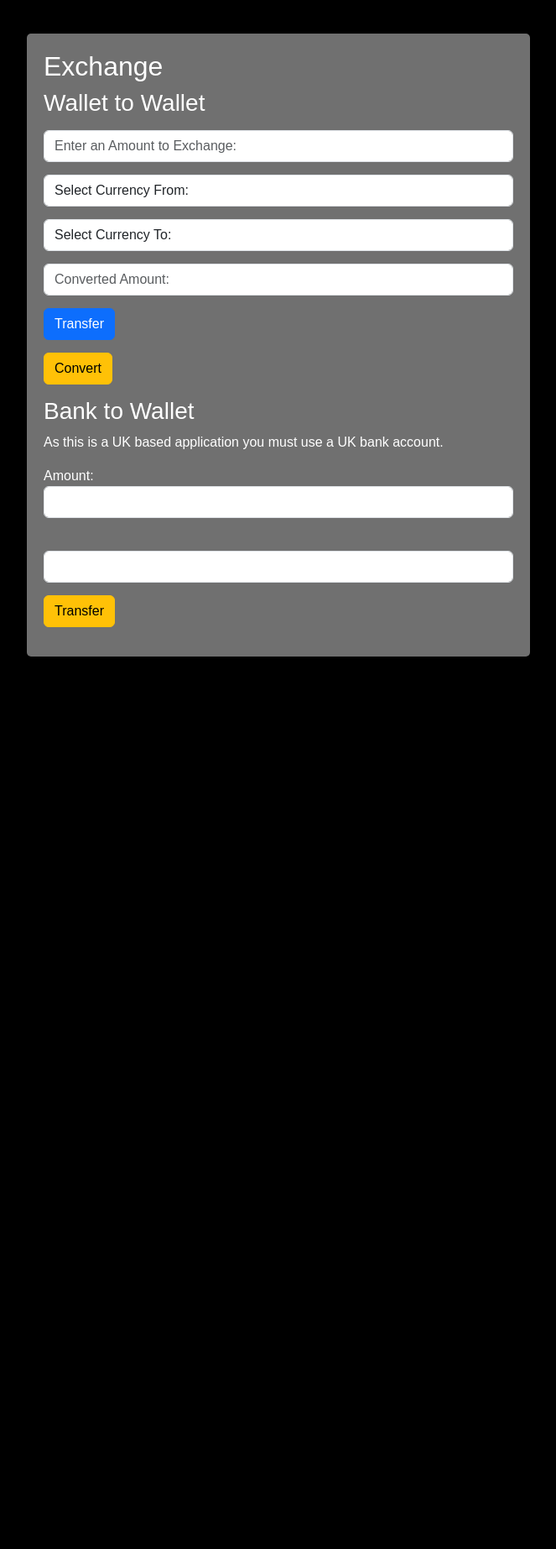
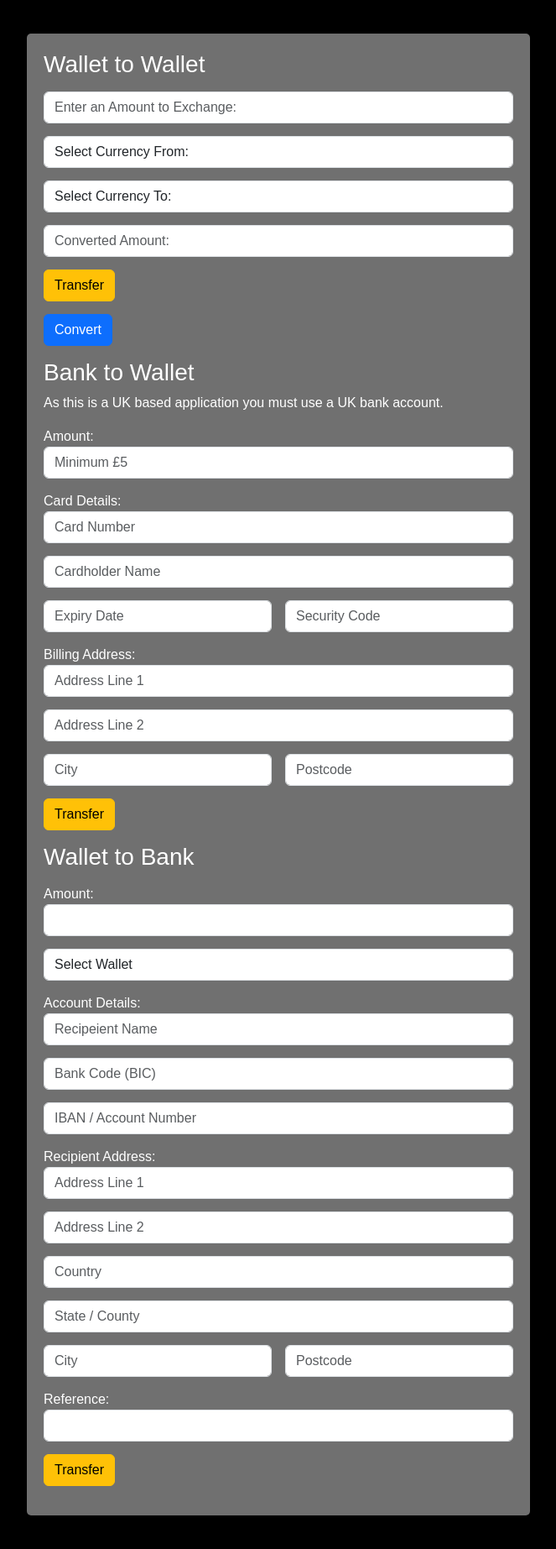
Before and after one commit to TZevs/CTAcode, a PHP site: page /transaction.php in a window 1280 px wide. Shown: the part 200-2045 px from the top of the page at 84% size, without its empty margins (308-971 px from the left). Before the commit the page ends 982 px from the top, so only its background shows below. Run offline with PHP 8.4, Linux system fonts and the light colour scheme; the visitor is signed in with stand-in values (Sample User, id 1); tables that the repository leaves empty or names only in its code hold one stand-in row (values such as "Sample post"); some libraries are stand-ins or nearby versions.

Commit message:
Bank to Wallet Done

```diff
--- a/index.php
+++ b/index.php
@@ -27,5 +27,6 @@
                 </ul>
             </nav>
         </header>
+        </div>
     </body>
 </html>
--- a/register.php
+++ b/register.php
@@ -61,7 +61,8 @@
                     } else {
                         $addRecord = "INSERT INTO customeraccounts (first_name, middle_name, last_name, email_address, password, dob) VALUES ('$firstName','$middleName','$lastName','$email','$hashed_Password','$dob')";
                         if ($conn->query($addRecord) === TRUE) {
-                            // Add a GBP wallet for the customer here.
+                            // $addWallet = "INSERT INTO currencywallet (customer_id, currency_id, amount) VALUES ('', 'GBP', 0)";
+                            // Find the customer_id of the most recent customer and add 1.
                             echo "<div class='alert alert-success'>Successfully Registered. <a href='login.php'>Login.</a></div>";
                         } else {
                             echo "<div class='alert alert-danger'>Error adding account: " . $conn->error . "</div>";
--- a/styles/main.css
+++ b/styles/main.css
@@ -104,3 +104,7 @@ header {
     color: white;
     text-decoration: none;
 }
+
+.gap {
+    padding: 10px;
+}
--- a/transaction.php
+++ b/transaction.php
@@ -5,12 +5,13 @@
         header("Location: login.php");
         exit();
     }
+
     $userEmail = $_SESSION['userEmail'];
 
     require_once("includes/db_conn.php");
-    $userId = "SELECT customer_id FROM customeraccounts WHERE email_address = '$userEmail'";
-    $id_result = mysqli_query($conn, $userId);
-    $id = mysqli_fetch_assoc($id_result);
+    $user = "SELECT customer_id FROM customeraccounts WHERE customeraccounts.email_address = '$userEmail'";
+    $userResult = mysqli_query($conn, $user);
+    $id = mysqli_fetch_assoc($userResult);
 
     $currencyOptions = "SELECT * FROM currency";
     $option_results = $conn->query($currencyOptions);
@@ -31,13 +32,13 @@
 
         <div class="container center">
             <div>
-                <h2>Exchange</h2>
                 <?php
                     if (isset($_POST["submit"])) {
                         $before = $_POST['amount'];
                         $from = $_POST['from'];
                         $to = $_POST['to'];
                         $after = $_POST['converted']; // Check this has not been changed.
+
                         $checkId = $id['customer_id'];
 
                         $errors = array();
@@ -51,16 +52,15 @@
                         $tRow = mysqli_fetch_assoc($to_results);
 
                         if(empty($before) OR empty($after)) {
-                            array_push($errors, "Make sure you have entered an amount and converted it.");
+                            array_push($errors, "Make sure you have entered an amount and converted it. <a href='customers.php'>Refresh.</a>");
                         }
                         if ($before < 1) {
-                            array_push($errors, "Amount must be more than 1.");
+                            array_push($errors, "Amount must be more than 1. <a href='customers.php'>Refresh.</a>");
                         }
                         if (mysqli_num_rows($from_results) != 1 OR mysqli_num_rows($to_results) != 1) {
-                            array_push($errors, "You do not have the wallets for this transaction.");
-                        }
-                        if ($fRow['amount'] < $before) {
-                            array_push($errors, "You do not have enough money in the ${from} wallet.");
+                            array_push($errors, "You do not have the wallets for this transaction. <a href='customers.php'>Refresh.</a>");
+                        } elseif ($fRow['amount'] < $before) {
+                            array_push($errors, "You do not have enough money in the ${from} wallet. <a href='customers.php'>Refresh.</a>");
                         }
 
                         if (count($errors)>0) {
@@ -74,7 +74,7 @@
                             $updateTo = "UPDATE currencywallet SET amount = '$toAmount' WHERE customer_id = '$checkId' AND currency_id = '$to'";
 
                             if ($conn->query($updateFrom) === TRUE AND $conn->query($updateTo) === TRUE) {
-                                echo "<div class='alert alert-success'>Transaction Successful. <a href='customers.php'>Refresh.</a> <a href='wallets.php'>Go to Wallets.</a></div>";
+                                echo "<div class='alert alert-success'>Transaction Successful. <a href='transaction.php'>Refresh.</a> <a href='wallets.php'>Go to Wallets.</a></div>";
                             } else {
                                 echo "<div class='alert alert-danger'>Error updating wallets: " . $conn->error . "</div>";
                             }
@@ -112,31 +112,167 @@
                         <input type="number" name="converted" id="converted" class="form-control" Placeholder="Converted Amount:" readonly>
                     </div>
                     <div class="form-group">
-                        <input type="submit" name="submit" value="Transfer" class="btn btn-primary btn-inline">
+                        <input type="submit" name="submit" value="Transfer" class="btn btn-warning">
                     </div>
                 </form>
                 <div class="form-group">
-                    <button onclick="convertCurrency()" class="btn btn-warning btn-inline">Convert</button>
+                    <button onclick="convertCurrency()" class="btn btn-primary">Convert</button>
                 </div>
             </div>
             <div>
-                <form action="" method="POST">
+                <?php
+                    if (isset($_POST["submitFromBank"])) {
+                        $amount = $_POST['amountFB'];
+                        $cardNum = $_POST['cardNum'];
+                        $holderName = $_POST['cardHolder'];
+                        $expiryDate = $_POST['exDate'];
+                        $securityCode = $_POST['secCode'];
+
+                        $transferDate = date("Y/m/d");
+                        $checkId = $id['customer_id'];
+
+                        $mainWallet = "SELECT customer_id, amount, frozen FROM currencywallet WHERE customer_id = '$checkId' AND currency_id = 'GBP'";
+                        $mainResult = $conn->query($mainWallet);
+                        $GBP = mysqli_fetch_assoc($mainResult);
+                        $isFrozen = $GBP['frozen'];
+                        $currentAmount = $GBP['amount'];
+                        $checkId = $GBP['customer_id'];
+
+                        $errors = array();
+
+                        if(empty($amount) OR empty($cardNum) OR empty($holderName) OR empty($expiryDate) OR empty($securityCode)) {
+                            array_push($errors, "Ensure All fields have a value.");
+                        }
+                        if ($amount < 5) {
+                            array_push($errors, "Amount must be more than £5.");
+                        }
+                        if ($isFrozen == "True") {
+                            array_push($errors, "This wallet is Frozen.");
+                        }
+
+                        if (count($errors)>0) {
+                            foreach ($errors as $error) {
+                                echo "<div class='alert alert-danger'>$error</div>";
+                            }
+                        } else {
+                            $newBalance = $currentAmount + $amount;
+                            $addTransaction = "INSERT INTO transactions (customer_id, recipient_name, acc_number, sort_code, expiry_date, amount_sent, transfer_date) VALUES ('$checkId', '$holderName', '$cardNum', '$securityCode', '$expiryDate', '$amount', '$transferDate')";
+                            $updateWallet = "UPDATE currencywallet SET amount = '$newBalance' WHERE customer_id = '$checkId' AND currency_id = 'GBP'";
+                            if ($conn->query($addTransaction) === TRUE && $conn->query($updateWallet)) {
+                                echo "<div class='alert alert-success'>Transaction Successful. <a href='transaction.php'>Refresh.</a> <a href='wallets.php'>Go to Wallets.</a></div>";
+                            } else {
+                                echo "<div class='alert alert-danger'>Error updating wallets or adding transaction: " . $conn->error . "</div>";
+                            }
+                        }
+                    }
+                ?>
+                <form action="transaction.php" method="POST">
                     <h3>Bank to Wallet</h3>
                     <p>As this is a UK based application you must use a UK bank account.</p>
                     <div class="form-group">
                         <label for="amountFB">Amount:</label>
-                        <input type="number" name="amountFB" id="amountFB" class="form-control">
+                        <input type="number" name="amountFB" id="amountFB" class="form-control" min="5" step="5" Placeholder="Minimum £5" required>
                     </div>
                     <div class="form-group">
-                        <label for=""></label>
-                        <input type="text" name="" id="" class="form-control">
+                        <label for="cardNum">Card Details:</label>
+                        <input type="text" name="cardNum" id="cardNum" class="form-control" Placeholder="Card Number" required>
+                    </div>
+                    <div class="form-group">
+                        <input type="text" name="cardHolder" id="cardHolder" class="form-control" Placeholder="Cardholder Name" required>
+                    </div>
+                    <div class="row g-3">
+                        <div class="col">
+                            <input type="text" name="exDate" id="exDate" class="form-control" Placeholder="Expiry Date" required>
+                        </div>
+                        <div class="col">
+                            <input type="number" name="secCode" id="secCode" class="form-control" Placeholder="Security Code" required>
+                        </div>
+                    </div>
+                    <div class="form-group">
+                        <label for="address1">Billing Address:</label>
+                        <input type="text" name="address1" id="address1" class="form-control" Placeholder="Address Line 1" required>
+                    </div>
+                    <div class="form-group">
+                        <input type="text" name="address2" id="address2" class="form-control" Placeholder="Address Line 2">
+                    </div>
+                    <div class="row g-3">
+                        <div class="col">
+                            <input type="text" name="city" id="city" class="form-control" Placeholder="City" required>
+                        </div>
+                        <div class="col">
+                            <input type="text" name="pCode" id="pCode" class="form-control" Placeholder="Postcode" required>
+                        </div>
                     </div>
                     <div class="form-group">
                         <input type="submit" name="submitFromBank" class="btn btn-warning" value="Transfer">
                     </div>
                 </form>
             </div>
+            <div>
+                <?php
+                    if (isset($_POST["submitToBank"])) {
+                        # code...
+                    }
+                ?>
+                <form action="transaction.php" method="POST">
+                    <h3>Wallet to Bank</h3>
+                    <div class="form-group">
+                        <label for="amountTB">Amount:</label>
+                        <input type="number" name="amountTB" id="amountTB" class="form-control" min="5" step="5">
+                    </div>
+                    <div class="form-group">
+                        <select name="fromWallet" id="fromWallet" class="form-control">
+                            <option selected>Select Wallet</option>
+                            <?php
+                                $userWallets = "SELECT * FROM currencywallet WHERE customer_id = '$id'";
+                                $walletResults = mysqli_query($conn, $userWallets);
 
+                                while ($wallets = mysqli_fetch_assoc($walletResults)) {
+                                    echo "<option value='" . $wallets["wallets_id"] . "'>" . $wallets["currency_id"] . "</option>";
+                                }
+                            ?>
+                        </select>
+                    </div>
+                    <div class="form-group">
+                        <label for="accName">Account Details:</label>
+                        <input type="text" name="accName" id="accName" class="form-control" Placeholder="Recipeient Name">
+                    </div>
+                    <div class="form-group">
+                        <input type="text" name="bankCode" id="bankCode" class="form-control" Placeholder="Bank Code (BIC)">
+                    </div>
+                    <div class="form-group">
+                        <input type="text" name="accNum" id="accNum" class="form-control" Placeholder="IBAN / Account Number">
+                    </div>
+                    <div class="form-group">
+                        <label for="accName">Recipient Address:</label>
+                        <input type="text" name="address1" id="address1" class="form-control" Placeholder="Address Line 1">
+                    </div>
+                    <div class="form-group">
+                        <input type="text" name="address2" id="address2" class="form-control" Placeholder="Address Line 2">
+                    </div>
+                    <div class="form-group">
+                        <input type="text" name="country" id="country" class="form-control" Placeholder="Country">
+                    </div>
+                    <div class="form-group">
+                        <input type="text" name="state" id="state" class="form-control" Placeholder="State / County">
+                    </div>
+                    <div class="row g-3">
+                        <div class="col">
+                            <input type="text" name="city" id="city" class="form-control" Placeholder="City">
+                        </div>
+                        <div class="col">
+                            <input type="text" name="pCode" id="pCode" class="form-control" Placeholder="Postcode">
+                        </div>
+                    </div>
+                    <div class="form-group">
+                        <label for="reference">Reference:</label>
+                        <input type="text" name="reference" id="reference" class="form-control">
+                    </div>
+                    <div class="form-group">
+                        <input type="submit" name="submitToBank" class="btn btn-warning" value="Transfer">
+                    </div>
+                </form>
+            </div>
         </div>
 
         <script src="https://cdn.jsdelivr.net/npm/bootstrap@5.3.3/dist/js/bootstrap.bundle.min.js" integrity="sha384-YvpcrYf0tY3lHB60NNkmXc5s9fDVZLESaAA55NDzOxhy9GkcIdslK1eN7N6jIeHz" crossorigin="anonymous"></script>
--- a/wallets.php
+++ b/wallets.php
@@ -9,7 +9,8 @@
 
     require_once("includes/db_conn.php");
 
-    $info = "SELECT customeraccounts.customer_id, currencywallet.wallets_id, currencywallet.currency_id, currencywallet.amount FROM customeraccounts
+    $info = "SELECT customeraccounts.customer_id, currencywallet.wallets_id, currencywallet.currency_id, currencywallet.amount, currencywallet.frozen
+                FROM customeraccounts
                 INNER JOIN currencywallet ON currencywallet.customer_id = customeraccounts.customer_id
                 WHERE customeraccounts.email_address = '$userEmail'";
     $info_results = $conn->query($info);
@@ -53,7 +54,7 @@
                     mysqli_data_seek($info_results, 0);
                     $wallets = $info_results->fetch_object();
 
-                    if ($wallets->amount <= 0) {
+                    if ($wallets->amount > 0) {
                         array_push($errors, "The wallet must be empty to delete it.");
                     }
 
```
Also changed, not shown: customers.php (+18 -19 lines).
